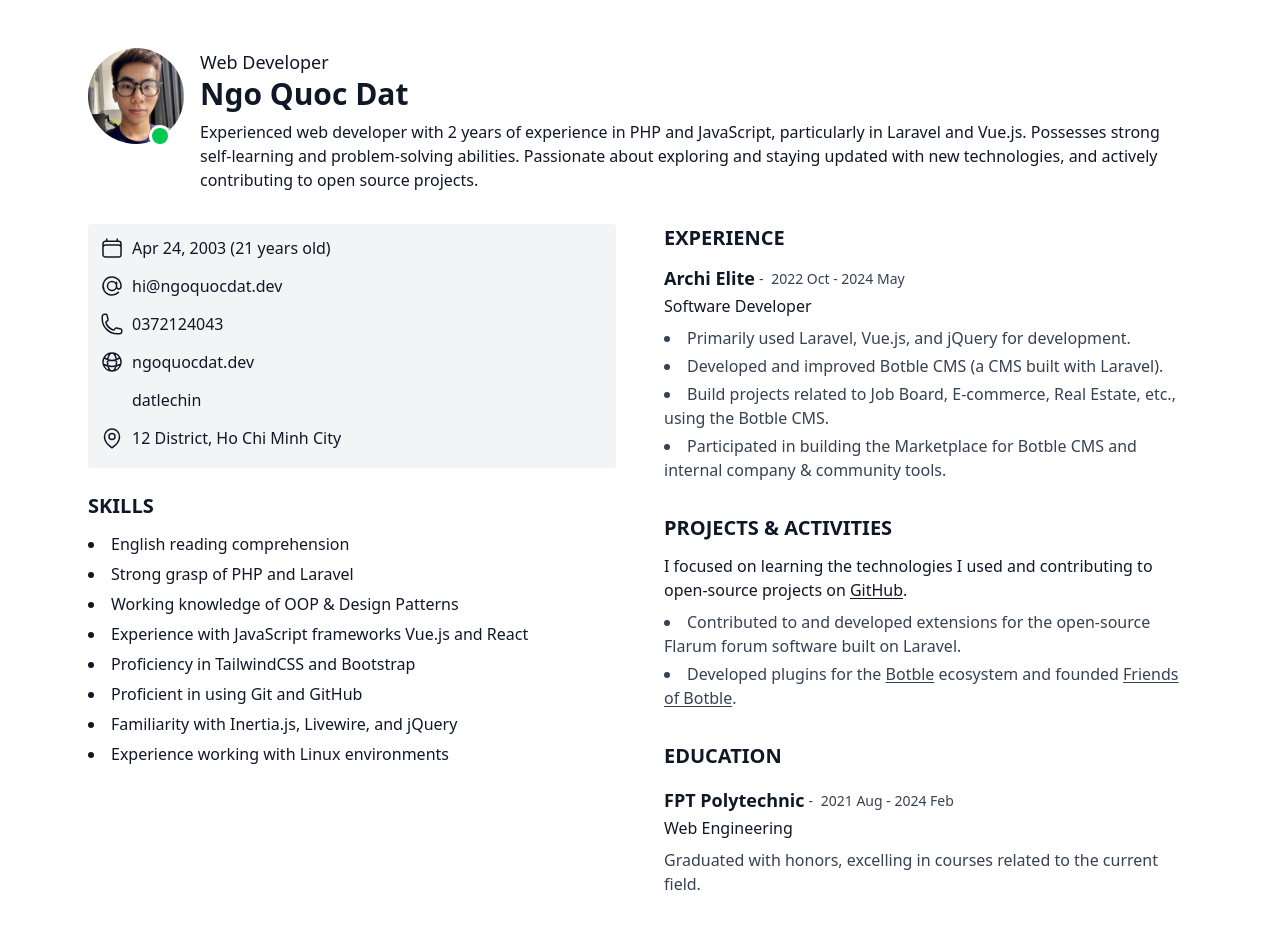
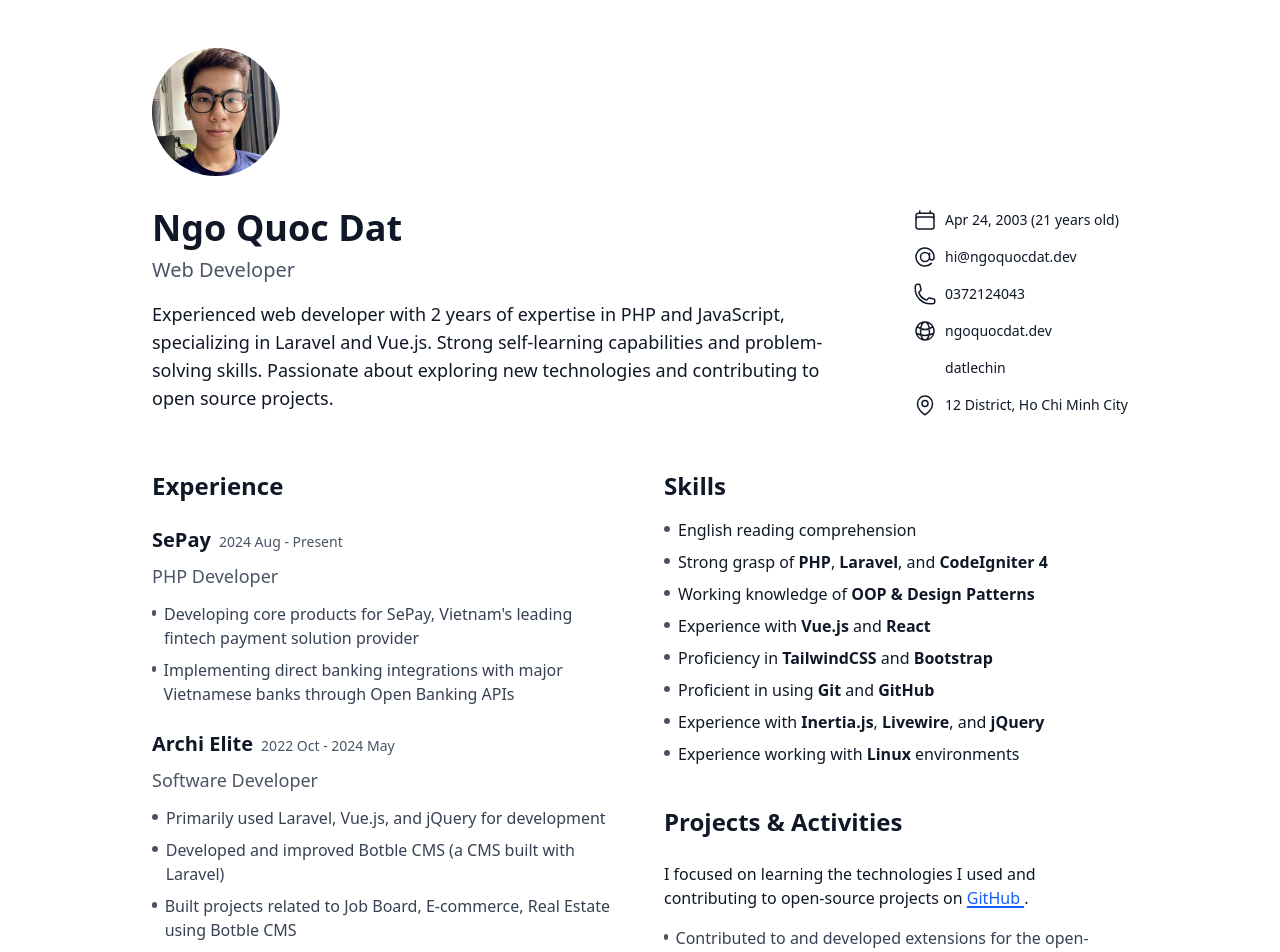
Before and after one commit to datlechin/ngoquocdat.dev, a Vue app: page /cv in a window 1280 px wide. Shown: the top 952 px of the page. Built offline with nearby package versions, Linux system fonts and the light colour scheme; some icons are missing.

Commit message:
Update CV

```diff
--- a/package.json
+++ b/package.json
@@ -13,7 +13,7 @@
     "@vercel/analytics": "^1.4.1",
     "@vercel/speed-insights": "^1.1.0",
     "@vitejs/plugin-vue": "^5.2.1",
-    "prettier": "^3.3.3",
+    "prettier": "^3.4.2",
     "prettier-plugin-tailwindcss": "^0.5.14",
     "tailwindcss": "next",
     "typescript": "^5.7.3",
--- a/src/views/CvView.vue
+++ b/src/views/CvView.vue
@@ -8,40 +8,23 @@ import CalendarIcon from '../components/Icons/CalendarIcon.vue'
 </script>
 
 <template>
-  <div
-    class="min-h-dvh bg-white text-gray-900 dark:bg-slate-900 dark:text-gray-100"
-  >
-    <div
-      class="pUnderstanding OOP, Design Patterns y-6 mx-auto max-w-6xl px-4 sm:py-12 sm:px-6 print:py-0"
-    >
-      <div class="mb-8 flex items-start sm:gap-4">
-        <div class="relative min-w-24">
-          <img
-            src="/ngoquocdat.webp"
-            alt="Ngo Quoc Dat"
-            class="size-20 rounded-full sm:size-24"
-          />
-          <span
-            class="absolute end-4 bottom-0 size-4 rounded-full bg-green-500 ring-3 ring-white print:hidden"
-          >
-          </span>
-        </div>
+  <main class="min-h-screen bg-white text-gray-900 dark:bg-gray-900 dark:text-gray-100">
+    <div class="mx-auto max-w-5xl px-6 py-12 print:py-6">
+      <header class="mb-12 grid grid-cols-1 gap-8 md:grid-cols-[auto,1fr]">
+        <img src="/ngoquocdat.webp" alt="Ngo Quoc Dat" class="h-32 w-32 rounded-full object-cover" />
         <div>
-          <div class="text-lg">Web Developer</div>
-          <h1 class="mb-2 text-3xl font-bold">Ngo Quoc Dat</h1>
-          <p>
-            Experienced web developer with 2 years of experience in PHP and
-            JavaScript, particularly in Laravel and Vue.js. Possesses strong
-            self-learning and problem-solving abilities. Passionate about
-            exploring and staying updated with new technologies, and actively
+          <div class="flex flex-col justify-between gap-4 md:flex-row">
+            <div>
+              <h1 class="mb-2 text-4xl font-bold">Ngo Quoc Dat</h1>
+              <div class="mb-4 text-xl text-gray-600 dark:text-gray-400">Web Developer</div>
+              <p class="mb-2 max-w-2xl text-lg">
+                Experienced web developer with 2 years of expertise in PHP and JavaScript,
+                specializing in Laravel and Vue.js. Strong self-learning capabilities and
+                problem-solving skills. Passionate about exploring new technologies and
                 contributing to open source projects.
               </p>
             </div>
-      </div>
-      <div class="grid grid-cols-1 gap-12 sm:grid-cols-2 print:gap-0">
-        <div class="col-span-1">
-          <div class="mb-6 rounded bg-gray-100 p-3 dark:bg-white/5 print:p-0">
-            <ul class="space-y-2">
+            <ul class="space-y-2 text-sm">
               <li>
                 <div class="inline-flex items-center gap-2">
                   <CalendarIcon class="size-6" />
@@ -49,38 +32,29 @@ import CalendarIcon from '../components/Icons/CalendarIcon.vue'
                 </div>
               </li>
               <li>
-                <a
-                  href="mailto:hi@ngoquocdat.dev"
-                  class="inline-flex items-center gap-2 underline-offset-2 transition-all hover:underline"
-                >
+                <a href="mailto:hi@ngoquocdat.dev"
+                  class="inline-flex items-center gap-2 underline-offset-2 transition-all hover:underline">
                   <AtSymbolIcon class="size-6" />
                   hi@ngoquocdat.dev
                 </a>
               </li>
               <li>
-                <a
-                  href="tel:0372124043"
-                  class="inline-flex items-center gap-2 underline-offset-2 transition-all hover:underline"
-                >
+                <a href="tel:0372124043"
+                  class="inline-flex items-center gap-2 underline-offset-2 transition-all hover:underline">
                   <PhoneIcon class="size-6" />
                   0372124043
                 </a>
               </li>
               <li>
-                <a
-                  href="https://ngoquocdat.dev"
-                  class="inline-flex items-center gap-2 underline-offset-2 transition-all hover:underline"
-                >
+                <a href="https://ngoquocdat.dev"
+                  class="inline-flex items-center gap-2 underline-offset-2 transition-all hover:underline">
                   <GlobeAltIcon class="size-6" />
                   ngoquocdat.dev
                 </a>
               </li>
               <li>
-                <a
-                  href="https://github.com/datlechin"
-                  target="_blank"
-                  class="inline-flex items-center gap-2 underline-offset-2 transition-all hover:underline"
-                >
+                <a href="https://github.com/datlechin" target="_blank"
+                  class="inline-flex items-center gap-2 underline-offset-2 transition-all hover:underline">
                   <GitHubIcon class="size-6" />
                   datlechin
                 </a>
@@ -93,142 +67,148 @@ import CalendarIcon from '../components/Icons/CalendarIcon.vue'
               </li>
             </ul>
           </div>
+        </div>
+      </header>
+      <div class="grid gap-12 md:grid-cols-2">
+        <div class="space-y-10">
+          <section>
+            <h2 class="mb-6 text-2xl font-bold">Experience</h2>
+            <div class="space-y-6">
               <div>
-            <h2 class="mb-3 text-xl font-semibold uppercase">Skills</h2>
-            <ul class="list-inside list-disc space-y-1.5">
-              <li>English reading comprehension</li>
-              <li>
-                Strong grasp of <span class="font-medium">PHP</span> and
-                <span class="font-medium">Laravel</span>
+                <div class="mb-2 flex flex-wrap items-baseline gap-2">
+                  <h3 class="text-xl font-semibold">SePay</h3>
+                  <span class="text-sm text-gray-600 dark:text-gray-400">2024 Aug - Present</span>
+                </div>
+                <h4 class="mb-3 text-lg text-gray-600 dark:text-gray-400">PHP Developer</h4>
+                <ul class="space-y-2 text-gray-700 dark:text-gray-300">
+                  <li class="flex items-start gap-2">
+                    <span class="mt-2 h-1.5 w-1.5 rounded-full bg-gray-600 dark:bg-gray-400"></span>
+                    <span>Developing core products for SePay, Vietnam's leading fintech payment solution provider</span>
                   </li>
-              <li>
-                Working knowledge of
-                <span class="font-medium">OOP & Design Patterns</span>
+                  <li class="flex items-start gap-2">
+                    <span class="mt-2 h-1.5 w-1.5 rounded-full bg-gray-600 dark:bg-gray-400"></span>
+                    <span>Implementing direct banking integrations with major Vietnamese banks through Open Banking
+                      APIs</span>
                   </li>
-              <li>
-                Experience with JavaScript frameworks
-                <span class="font-medium">Vue.js</span> and
-                <span class="font-medium">React</span>
+                </ul>
+              </div>
+              <div>
+                <div class="mb-2 flex flex-wrap items-baseline gap-2">
+                  <h3 class="text-xl font-semibold">Archi Elite</h3>
+                  <span class="text-sm text-gray-600 dark:text-gray-400">2022 Oct - 2024 May</span>
+                </div>
+                <h4 class="mb-3 text-lg text-gray-600 dark:text-gray-400">Software Developer</h4>
+                <ul class="space-y-2 text-gray-700 dark:text-gray-300">
+                  <li class="flex items-start gap-2">
+                    <span class="mt-2 h-1.5 w-1.5 rounded-full bg-gray-600 dark:bg-gray-400"></span>
+                    <span>Primarily used Laravel, Vue.js, and jQuery for development</span>
                   </li>
-              <li>
-                Proficiency in <span class="font-medium">TailwindCSS</span> and
-                <span class="font-medium">Bootstrap</span>
+                  <li class="flex items-start gap-2">
+                    <span class="mt-2 h-1.5 w-1.5 rounded-full bg-gray-600 dark:bg-gray-400"></span>
+                    <span>Developed and improved Botble CMS (a CMS built with Laravel)</span>
                   </li>
-              <li>
-                Proficient in using <span class="font-medium">Git</span> and
-                <span class="font-medium">GitHub</span>
+                  <li class="flex items-start gap-2">
+                    <span class="mt-2 h-1.5 w-1.5 rounded-full bg-gray-600 dark:bg-gray-400"></span>
+                    <span>Built projects related to Job Board, E-commerce, Real Estate using Botble CMS</span>
                   </li>
-              <li>
-                Familiarity with <span class="font-medium">Inertia.js</span>,
-                <span class="font-medium">Livewire</span>, and
-                <span class="font-medium">jQuery</span>
-              </li>
-              <li>
-                Experience working with <span class="font-medium">Linux</span> environments
+                  <li class="flex items-start gap-2">
+                    <span class="mt-2 h-1.5 w-1.5 rounded-full bg-gray-600 dark:bg-gray-400"></span>
+                    <span>Participated in building the Marketplace for Botble CMS and internal company & community
+                      tools</span>
                   </li>
                 </ul>
               </div>
             </div>
-        <div class="grid-col col-span-1 grid gap-8">
-          <div>
-            <h2 class="mb-3 text-xl font-semibold uppercase">Experience</h2>
-            <div class="grid-col grid gap-4">
-              <div>
-                <div class="flex items-center gap-1">
-                  <h3 class="mb-0.5 text-lg font-semibold">Archi Elite</h3>
-                  <time
-                    class="text-sm text-gray-700 before:me-1 before:content-['-'] dark:text-gray-300"
-                  >
-                    2022 Oct - 2024 May
-                  </time>
+          </section>
         </div>
-                <h4 class="mb-2 font-medium">Software Developer</h4>
-                <ul
-                  class="list-inside list-disc space-y-1 text-gray-700 dark:text-gray-300"
-                >
-                  <li>
-                    Primarily used Laravel, Vue.js, and jQuery for development.
+        <div class="space-y-10">
+          <section>
+            <h2 class="mb-4 text-2xl font-bold">Skills</h2>
+            <ul class="space-y-2">
+              <li class="flex items-start gap-2">
+                <span class="mt-2 h-1.5 w-1.5 rounded-full bg-gray-600 dark:bg-gray-400"></span>
+                <span>English reading comprehension</span>
               </li>
-                  <li>
-                    Developed and improved Botble CMS (a CMS built with
-                    Laravel).
+              <li class="flex items-start gap-2">
+                <span class="mt-2 h-1.5 w-1.5 rounded-full bg-gray-600 dark:bg-gray-400"></span>
+                <span>Strong grasp of <strong>PHP</strong>, <strong>Laravel</strong>, and <strong>CodeIgniter
+                    4</strong></span>
               </li>
-                  <li>
-                    Build projects related to Job Board, E-commerce, Real
-                    Estate, etc., using the Botble CMS.
+              <li class="flex items-start gap-2">
+                <span class="mt-2 h-1.5 w-1.5 rounded-full bg-gray-600 dark:bg-gray-400"></span>
+                <span>Working knowledge of <strong>OOP & Design Patterns</strong></span>
               </li>
-                  <li>
-                    Participated in building the Marketplace for Botble CMS and
-                    internal company & community tools.
+              <li class="flex items-start gap-2">
+                <span class="mt-2 h-1.5 w-1.5 rounded-full bg-gray-600 dark:bg-gray-400"></span>
+                <span>Experience with <strong>Vue.js</strong> and <strong>React</strong></span>
+              </li>
+              <li class="flex items-start gap-2">
+                <span class="mt-2 h-1.5 w-1.5 rounded-full bg-gray-600 dark:bg-gray-400"></span>
+                <span>Proficiency in <strong>TailwindCSS</strong> and <strong>Bootstrap</strong></span>
+              </li>
+              <li class="flex items-start gap-2">
+                <span class="mt-2 h-1.5 w-1.5 rounded-full bg-gray-600 dark:bg-gray-400"></span>
+                <span>Proficient in using <strong>Git</strong> and <strong>GitHub</strong></span>
+              </li>
+              <li class="flex items-start gap-2">
+                <span class="mt-2 h-1.5 w-1.5 rounded-full bg-gray-600 dark:bg-gray-400"></span>
+                <span>Experience with <strong>Inertia.js</strong>, <strong>Livewire</strong>, and
+                  <strong>jQuery</strong></span>
+              </li>
+              <li class="flex items-start gap-2">
+                <span class="mt-2 h-1.5 w-1.5 rounded-full bg-gray-600 dark:bg-gray-400"></span>
+                <span>Experience working with <strong>Linux</strong> environments</span>
               </li>
             </ul>
+          </section>
+          <section>
+            <h2 class="mb-6 text-2xl font-bold">Projects & Activities</h2>
+            <p class="mb-4">
+              I focused on learning the technologies I used and contributing to open-source projects on
+              <a href="https://github.com/datlechin?tab=repositories" target="_blank"
+                class="text-blue-600 underline decoration-blue-600 decoration-2 underline-offset-2 transition-colors hover:text-blue-700 dark:text-blue-400 dark:decoration-blue-400 dark:hover:text-blue-300">
+                GitHub
+              </a>.
+            </p>
+            <ul class="space-y-2 text-gray-700 dark:text-gray-300">
+              <li class="flex items-start gap-2">
+                <span class="mt-2 h-1.5 w-1.5 rounded-full bg-gray-600 dark:bg-gray-400"></span>
+                <span>Contributed to and developed extensions for the open-source Flarum forum software built on
+                  Laravel</span>
+              </li>
+              <li class="flex items-start gap-2">
+                <span class="mt-2 h-1.5 w-1.5 rounded-full bg-gray-600 dark:bg-gray-400"></span>
+                <span>
+                  Developed plugins for the
+                  <a href="https://botble.com" target="_blank"
+                    class="text-blue-600 underline decoration-blue-600 decoration-2 underline-offset-2 transition-colors hover:text-blue-700 dark:text-blue-400 dark:decoration-blue-400 dark:hover:text-blue-300">
+                    Botble
+                  </a>
+                  ecosystem and founded
+                  <a href="https://friendsofbotble.com" target="_blank"
+                    class="text-blue-600 underline decoration-blue-600 decoration-2 underline-offset-2 transition-colors hover:text-blue-700 dark:text-blue-400 dark:decoration-blue-400 dark:hover:text-blue-300">
+                    Friends of Botble
+                  </a>.
+                </span>
+              </li>
+            </ul>
+          </section>
+
+          <section>
+            <h2 class="mb-6 text-2xl font-bold">Education</h2>
+            <div>
+              <div class="mb-2 flex flex-wrap items-baseline gap-2">
+                <h3 class="text-xl font-semibold">FPT Polytechnic</h3>
+                <span class="text-sm text-gray-600 dark:text-gray-400">2021 Aug - 2024 May</span>
+              </div>
+              <h4 class="mb-3 text-lg text-gray-600 dark:text-gray-400">Web Engineering</h4>
+              <p class="text-gray-700 dark:text-gray-300">
+                Graduated with honors, excelling in courses related to the current field.
+              </p>
+            </div>
+          </section>
         </div>
       </div>
     </div>
-          <div>
-            <h2 class="mb-3 text-xl font-semibold uppercase">
-              Projects & Activities
-            </h2>
-            <p class="mb-2">
-              I focused on learning the technologies I used and contributing to
-              open-source projects on
-              <a
-                href="https://github.com/datlechin?tab=repositories"
-                target="_blank"
-                class="underline underline-offset-2 transition-all hover:text-gray-950 dark:hover:text-gray-50"
-              >
-                GitHub</a
-              >.
-            </p>
-            <ul
-              class="list-inside list-disc space-y-1 text-gray-700 dark:text-gray-300"
-            >
-              <li>
-                Contributed to and developed extensions for the open-source
-                Flarum forum software built on Laravel.
-              </li>
-              <li>
-                Developed plugins for the
-                <a
-                  href="https://botble.com"
-                  target="_blank"
-                  class="underline underline-offset-2 transition-all hover:text-gray-950 dark:hover:text-gray-50"
-                >
-                  Botble</a
-                >
-                ecosystem and founded
-                <a
-                  href="https://friendsofbotble.com"
-                  target="_blank"
-                  class="underline underline-offset-2 transition-all hover:text-gray-950 dark:hover:text-gray-50"
-                >
-                  Friends of Botble</a
-                >.
-              </li>
-            </ul>
-          </div>
-          <div>
-            <h2 class="mb-4 text-xl font-semibold uppercase">Education</h2>
-            <div class="grid-col grid gap-4">
-              <div>
-                <div class="flex items-center gap-1">
-                  <h3 class="mb-0.5 text-lg font-semibold">FPT Polytechnic</h3>
-                  <time
-                    class="text-sm text-gray-700 before:me-1 before:content-['-'] dark:text-gray-300"
-                  >
-                    2021 Aug - 2024 Feb
-                  </time>
-                </div>
-                <h4 class="mb-2 font-medium">Web Engineering</h4>
-                <div class="text-gray-700 dark:text-gray-300">
-                  Graduated with honors, excelling in courses related to the
-                  current field.
-                </div>
-              </div>
-            </div>
-          </div>
-        </div>
-      </div>
-    </div>
-  </div>
+  </main>
 </template>
```
Also changed, not shown: 1 other file (tests, documents, lock files or other folders). Lines whose indentation alone changed are shown as unchanged.
